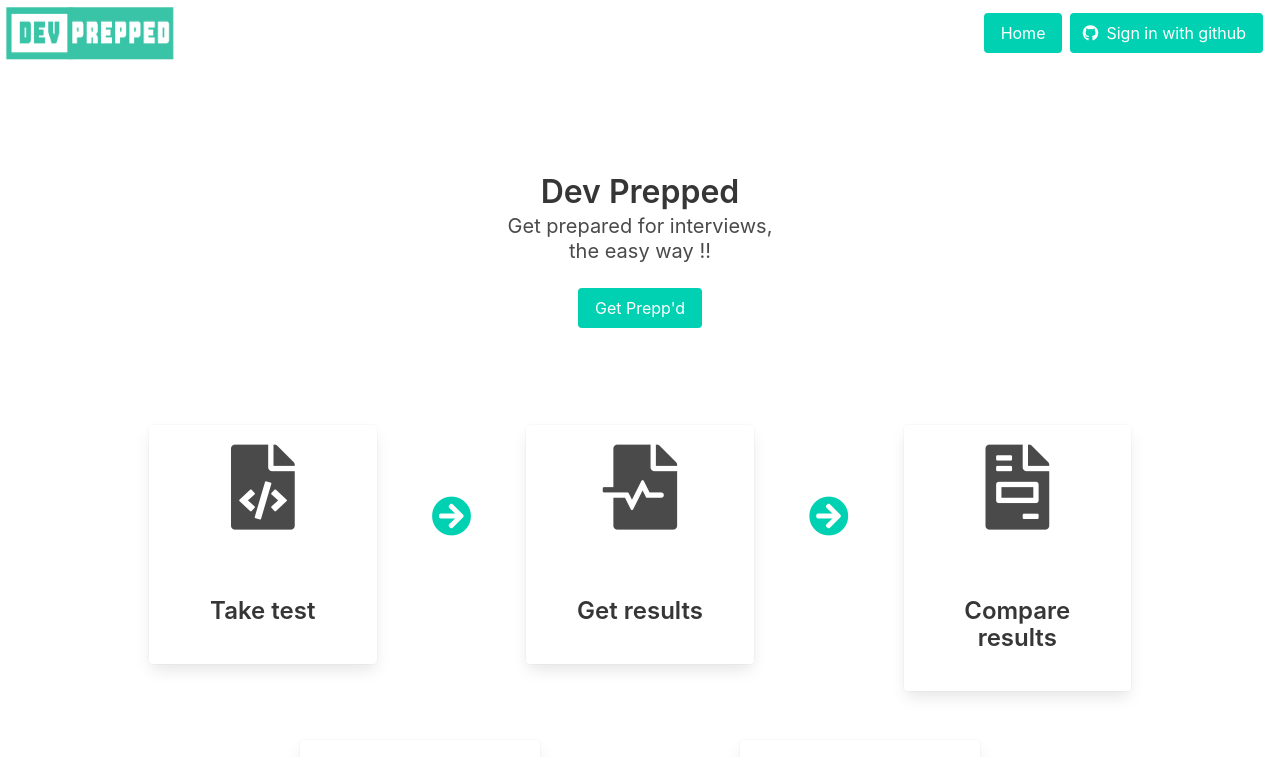
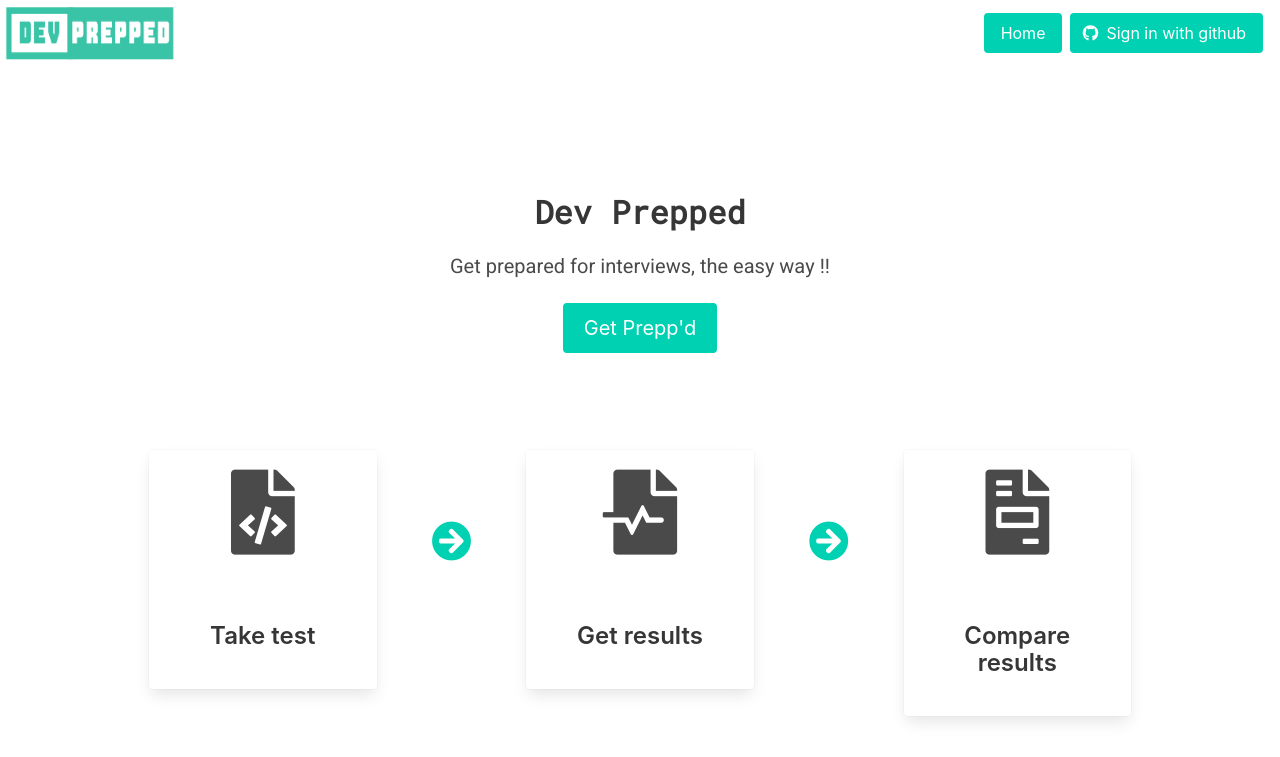
Before and after one commit to BadBrahmin/hackathon-quiz, a React (Create React App) app: page / in a window 1280 px wide. Shown: the top 757 px of the page. Built offline with nearby package versions, Linux system fonts and the light colour scheme.

Commit message:
update homepage navbar

```diff
--- a/public/index.html
+++ b/public/index.html
@@ -5,6 +5,7 @@
     <link rel="shortcut icon" href="%PUBLIC_URL%/favicon.ico" />
     <meta name="viewport" content="width=device-width, initial-scale=1" />
     <meta name="theme-color" content="#000000" />
+    <link href="https://fonts.googleapis.com/css?family=Heebo|Roboto+Mono&display=swap" rel="stylesheet">
     <link rel="stylesheet" href="https://cdnjs.cloudflare.com/ajax/libs/font-awesome/5.9.0/css/all.css">
 
     <!--
--- a/src/components/Home.js
+++ b/src/components/Home.js
@@ -16,9 +16,9 @@ class Home extends Component {
               <div className="container">
                 <h1 className="title">Dev Prepped</h1>
                 <h2 className="subtitle">
-                  Get prepared for interviews, <br /> the easy way !!
+                  Get prepared for interviews, the easy way !!
                 </h2>
-                <Link className=" button is-primary" to="/signin">
+                <Link className=" button is-primary is-medium" to="/signin">
                   Get Prepp'd
                 </Link>
 
--- a/src/components/home.scss
+++ b/src/components/home.scss
@@ -3,11 +3,17 @@
     padding: 25px;
   }
   .container {
+    padding: 60px;
 
-        padding: 60px;
+    h1 {
+      padding: 20px;
+      font-family: "Roboto Mono", monospace;
+    }
+    h2 {
+      font-family: "Heebo", sans-serif;
+    }
     .is-horizontal-center {
       justify-content: center;
-
     }
     figure {
       margin-top: 20px;
@@ -27,8 +33,13 @@
   font-size: 2.5rem !important;
 }
 
-
-
-//   .how-it-works-section {
-//     padding: 10rem 0rem;
-//   }
+.card {
+  // background: #494949;
+  transition-duration: 0.6s;
+  i {
+    // color: white;
+  }
+  &:hover {
+    box-shadow: 0 0 20px 2px rgba(0, 0, 0, 0.657);
+  }
+}
```
Lines whose indentation alone changed are shown as unchanged.
